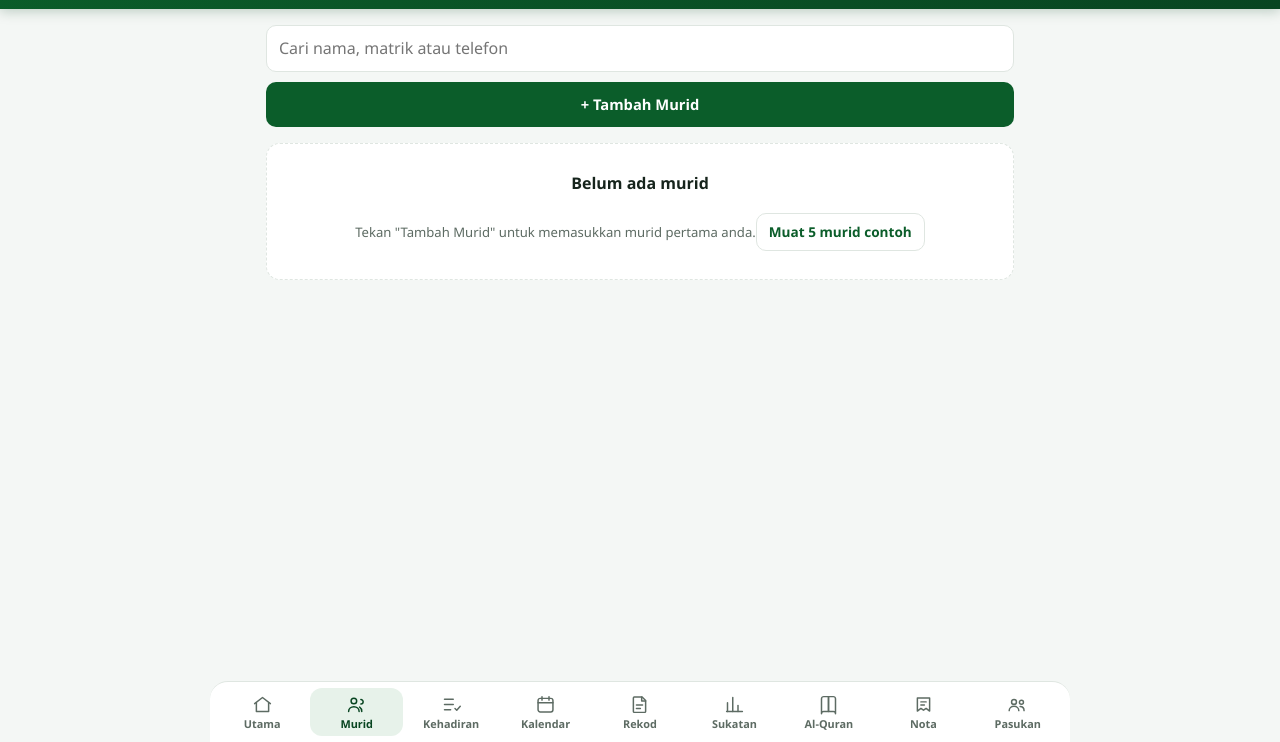
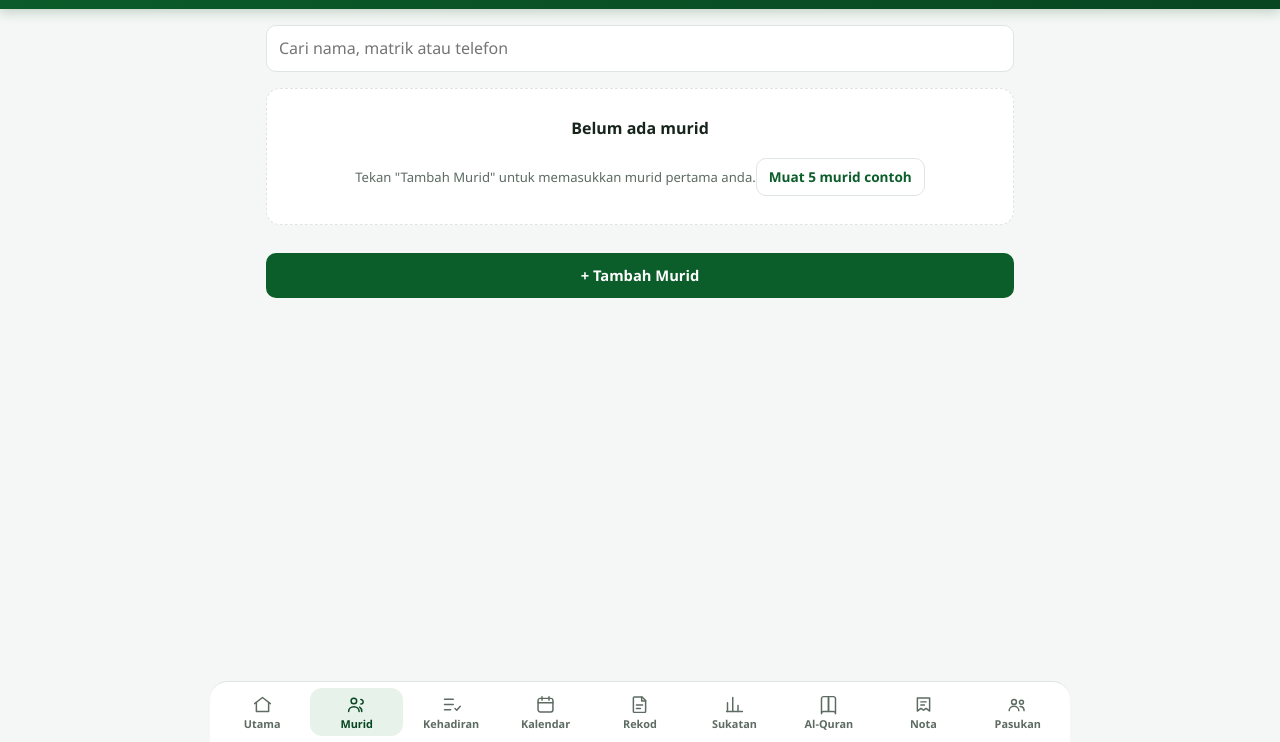
Before and after one commit to Khairulamir26/Rekod, a plain HTML site: page index.html in a window 1280 px wide. Both pictures are taken after a click on the button "Murid". Shown: the part 58-800 px from the top of the page. Drawn offline with Linux system fonts and the light colour scheme; no server answers.

Commit message:
Pindahkan butang Tambah Murid ke bawah senarai murid
Medan carian kekal di atas, senarai murid terus kelihatan apabila tab
dibuka, dan butang "+ Tambah Murid" kini berada di bawah senarai.

Butang itu berada di luar bekas senarai supaya ia tidak dilukis semula
setiap kali carian ditaip.

- Versi dinaikkan ke 1.4.3.

Co-Authored-By: Claude Opus 5 <noreply@anthropic.com>
Claude-Session: https://claude.ai/code/session_018wPQkMXH2WDZqkkdNYZPAc

```diff
--- a/js/app.js
+++ b/js/app.js
@@ -9,7 +9,7 @@ window.CT = window.CT || {};
 
   /* Versi aplikasi. Naikkan bersama VERSI dalam sw.js setiap kali kod diubah,
      supaya guru boleh mengesahkan binaan mana yang sedang berjalan. */
-  CT.VERSI = '1.4.2';
+  CT.VERSI = '1.4.3';
 
   var TAB = ['utama', 'murid', 'kehadiran', 'kalendar', 'rekod', 'sukatan',
     'quran', 'nota', 'pasukan'];
--- a/js/views/murid.js
+++ b/js/views/murid.js
@@ -167,11 +167,9 @@ CT.views.murid = (function () {
     var kepala = document.createElement('div');
     kepala.className = 'seksyen';
     kepala.innerHTML =
-      '<div class="medan" style="margin-bottom:10px">' +
+      '<div class="medan" style="margin-bottom:0">' +
       '<input type="search" id="cari-murid" placeholder="Cari nama, matrik atau telefon" ' +
-      'value="' + u.selamat(carian) + '" aria-label="Cari murid"></div>' +
-      '<button class="butang butang-penuh" type="button" data-tambah>+ Tambah Murid</button>';
-    kepala.querySelector('[data-tambah]').addEventListener('click', function () { bukaBorang(null); });
+      'value="' + u.selamat(carian) + '" aria-label="Cari murid"></div>';
 
     var medanCari = kepala.querySelector('#cari-murid');
     medanCari.addEventListener('input', function () {
@@ -216,6 +214,15 @@ CT.views.murid = (function () {
     }
 
     lukisSenarai();
+
+    /* Butang tambah murid diletakkan di bawah senarai supaya senarai murid
+       kelihatan dahulu apabila tab dibuka. */
+    var tambah = document.createElement('button');
+    tambah.type = 'button';
+    tambah.className = 'butang butang-penuh jarak-atas';
+    tambah.textContent = '+ Tambah Murid';
+    tambah.addEventListener('click', function () { bukaBorang(null); });
+    skrin.appendChild(tambah);
   }
 
   return { tajuk: 'Murid', render: render, bukaBorang: bukaBorang };
--- a/sw.js
+++ b/sw.js
@@ -2,7 +2,7 @@
    PENTING: naikkan VERSI setiap kali fail aplikasi diubah supaya cache lama
    digantikan. Data guru (localStorage / IndexedDB) tidak pernah disentuh di sini. */
 
-var VERSI = 'classtrack-v1.4.2';
+var VERSI = 'classtrack-v1.4.3';
 
 var FAIL_TERAS = [
   './',
```
Also changed, not shown: classtrack-satu-fail.html (+12 -5 lines).
